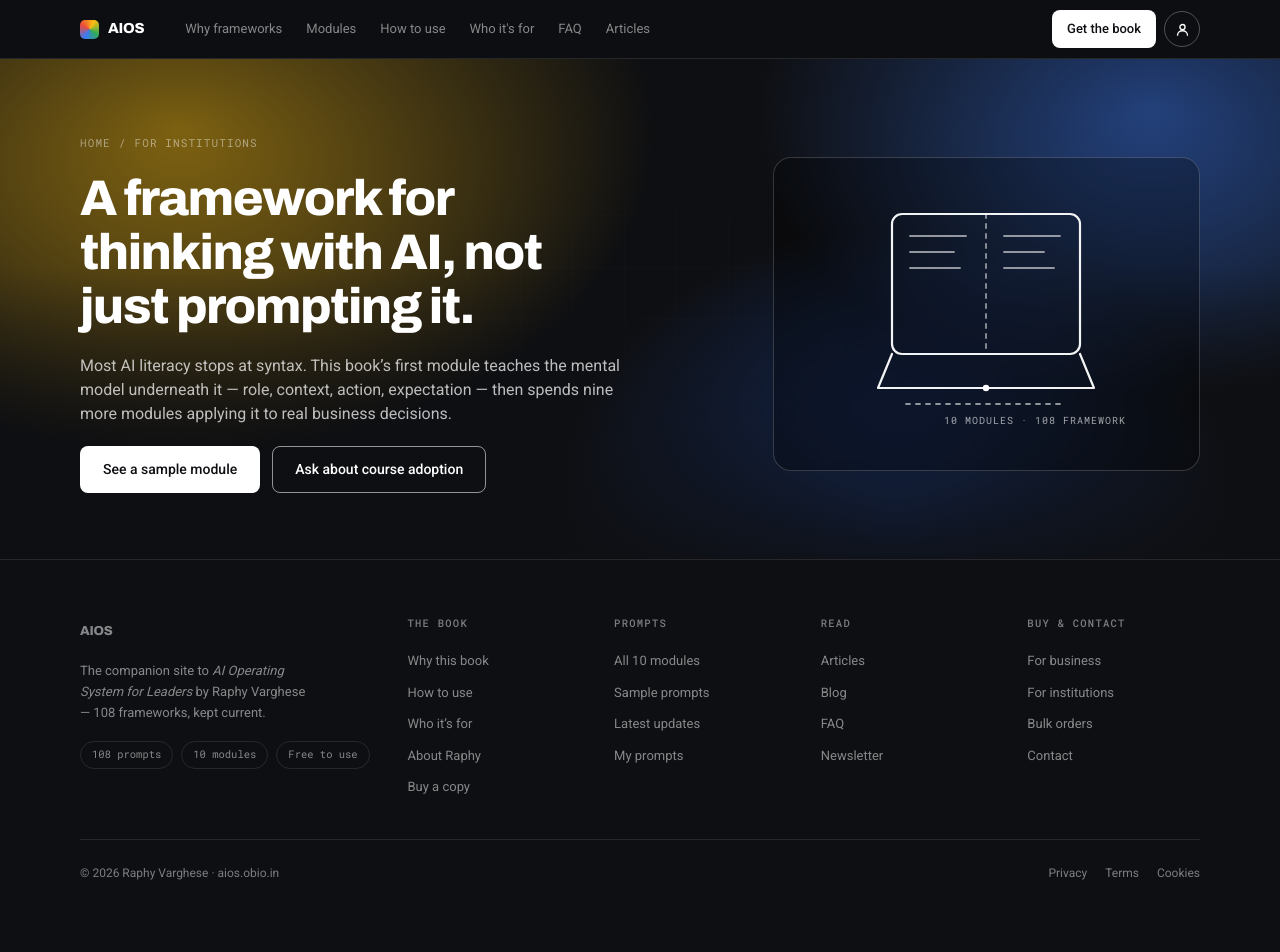
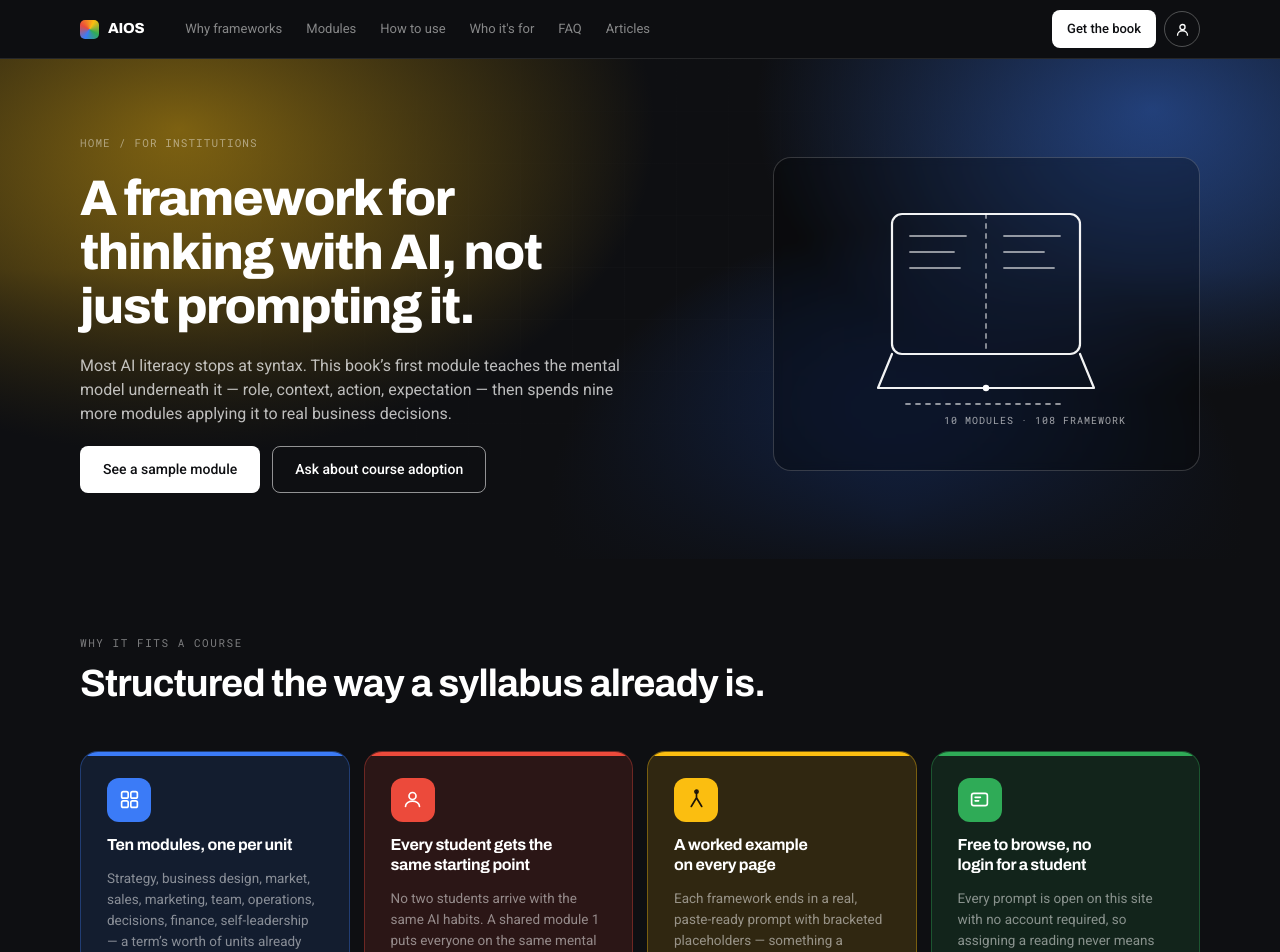
Before and after one commit to vargheseraphy/aios-app, a Next.js app: page /for-institutions in a window 1280 px wide. Shown: the top 952 px of the page. Before the commit the page ends 914 px from the top, so only its background shows below. Built offline with nearby package versions, Linux system fonts and the light colour scheme; no server answers.

Commit message:
feat: add the course-fit rationale to for-institutions
Maps the real ten-module structure onto a term's worth of units rather
than describing the book abstractly, so an instructor can see the fit
without opening the table of contents first.

```diff
--- a/app/for-institutions/page.tsx
+++ b/app/for-institutions/page.tsx
@@ -52,6 +52,64 @@
           </div>
         </div>
       </header>
+
+      {/* ============ WHY IT FITS A COURSE ============ */}
+      <section className="dark">
+        <div className="pad">
+          <div className="head-row">
+            <div>
+              <div className="kicker">Why it fits a course</div>
+              <h2 className="sh" style={{ maxWidth: "32ch" }}>
+                Structured the way a syllabus already is.
+              </h2>
+            </div>
+          </div>
+          <div className={styles.diffs}>
+            <div className={`${styles.diff} ${styles.cBlue}`}>
+              <span className={styles.diffIc}>
+                <svg className="i" width="21" height="21" viewBox="0 0 24 24">
+                  <rect x="3" y="3" width="7.5" height="7.5" rx="2" />
+                  <rect x="13.5" y="3" width="7.5" height="7.5" rx="2" />
+                  <rect x="3" y="13.5" width="7.5" height="7.5" rx="2" />
+                  <rect x="13.5" y="13.5" width="7.5" height="7.5" rx="2" />
+                </svg>
+              </span>
+              <h3>Ten modules, one per unit</h3>
+              <p>Strategy, business design, market, sales, marketing, team, operations, decisions, finance, self-leadership — a term&rsquo;s worth of units already scoped.</p>
+            </div>
+            <div className={`${styles.diff} ${styles.cRed}`}>
+              <span className={styles.diffIc}>
+                <svg className="i" width="21" height="21" viewBox="0 0 24 24">
+                  <circle cx="12" cy="8" r="4" />
+                  <path d="M4 20c0-3.6 3.6-6.2 8-6.2s8 2.6 8 6.2" />
+                </svg>
+              </span>
+              <h3>Every student gets the same starting point</h3>
+              <p>No two students arrive with the same AI habits. A shared module 1 puts everyone on the same mental model before the coursework needs it.</p>
+            </div>
+            <div className={`${styles.diff} ${styles.cYellow}`}>
+              <span className={styles.diffIc}>
+                <svg className="i" width="21" height="21" viewBox="0 0 24 24">
+                  <path d="M12 3v7M12 10L6 20M12 10l6 10" />
+                  <circle cx="12" cy="3" r="1.8" />
+                </svg>
+              </span>
+              <h3>A worked example on every page</h3>
+              <p>Each framework ends in a real, paste-ready prompt with bracketed placeholders — something a student can run, not just read about.</p>
+            </div>
+            <div className={`${styles.diff} ${styles.cGreen}`}>
+              <span className={styles.diffIc}>
+                <svg className="i" width="21" height="21" viewBox="0 0 24 24">
+                  <rect x="3" y="5" width="18" height="14" rx="2.5" />
+                  <path d="M7 9.5h6M7 13.5h4" />
+                </svg>
+              </span>
+              <h3>Free to browse, no login for a student</h3>
+              <p>Every prompt is open on this site with no account required, so assigning a reading never means chasing down sign-ins first.</p>
+            </div>
+          </div>
+        </div>
+      </section>
     </main>
   );
 }
```
